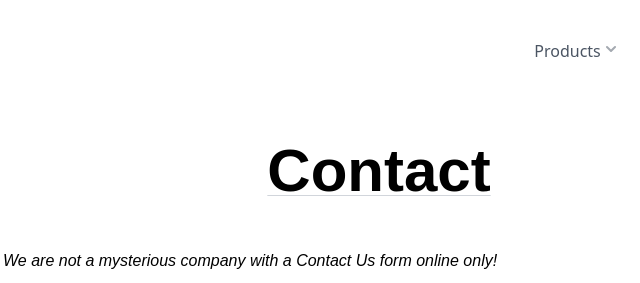
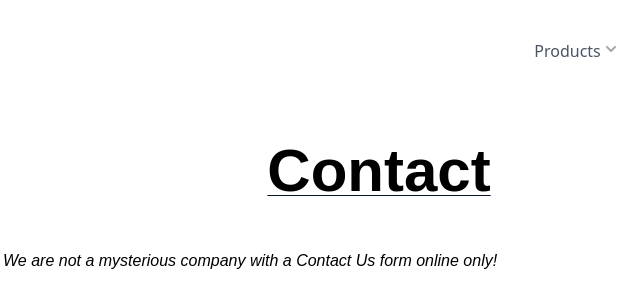
Before and after one commit to Kurrawong/kurrawong.ai, an Astro site: page /contact in a window 1280 px wide. Shown: the top 283 px of the page, 261-901 px from the left. Built offline with nearby package versions, Linux system fonts and the light colour scheme; Astro itself is replaced by a stand-in of ours.

Commit message:
Update h1 underline colour

```diff
--- a/src/layouts/PageLayout.css
+++ b/src/layouts/PageLayout.css
@@ -1,3 +1,3 @@
 main h1 {
-  @apply container mx-auto text-center text-4xl md:text-6xl font-bold py-8 underline decoration-1 underline-offset-4 decoration-gray-300;
+  @apply container mx-auto text-center text-4xl md:text-6xl font-bold py-8 underline decoration-1 underline-offset-4 decoration-slate-900;
 }
```
